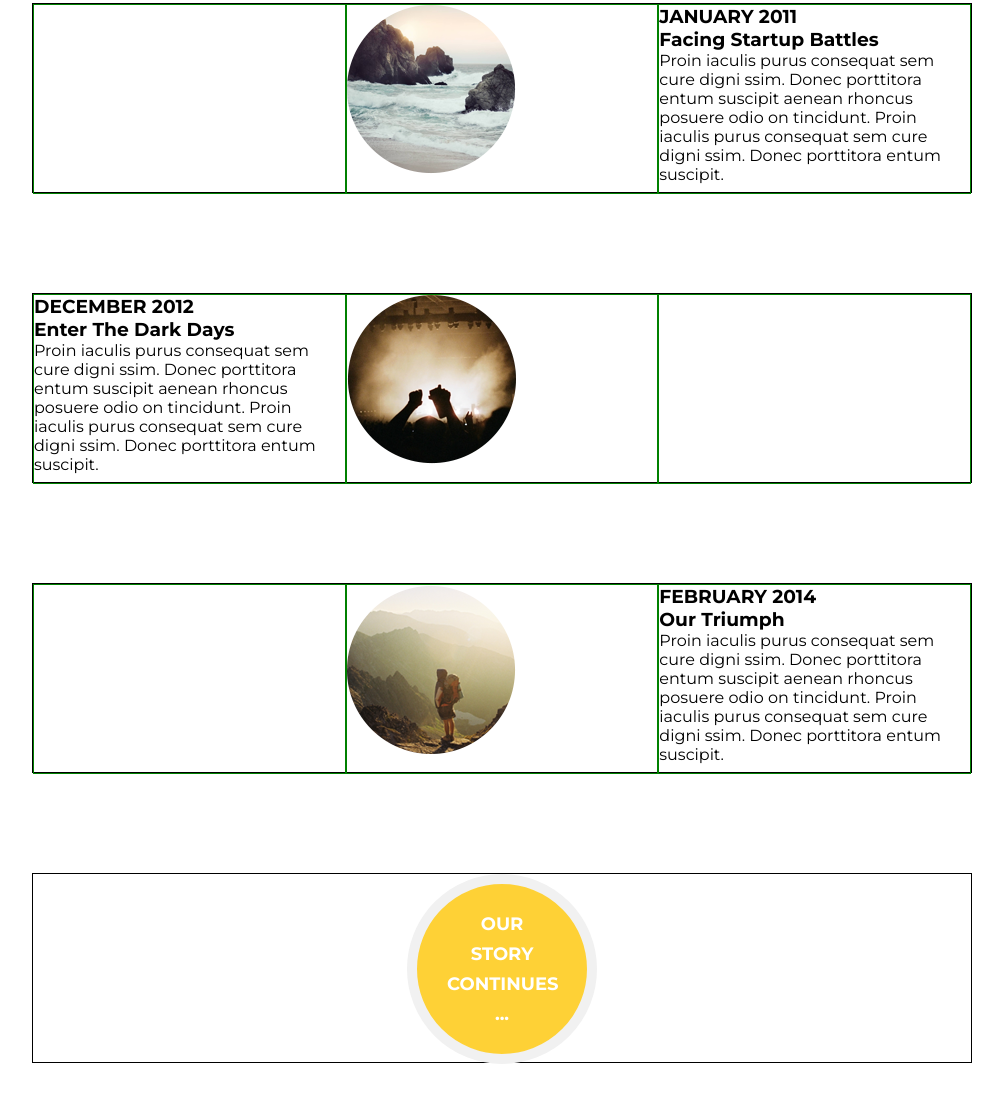
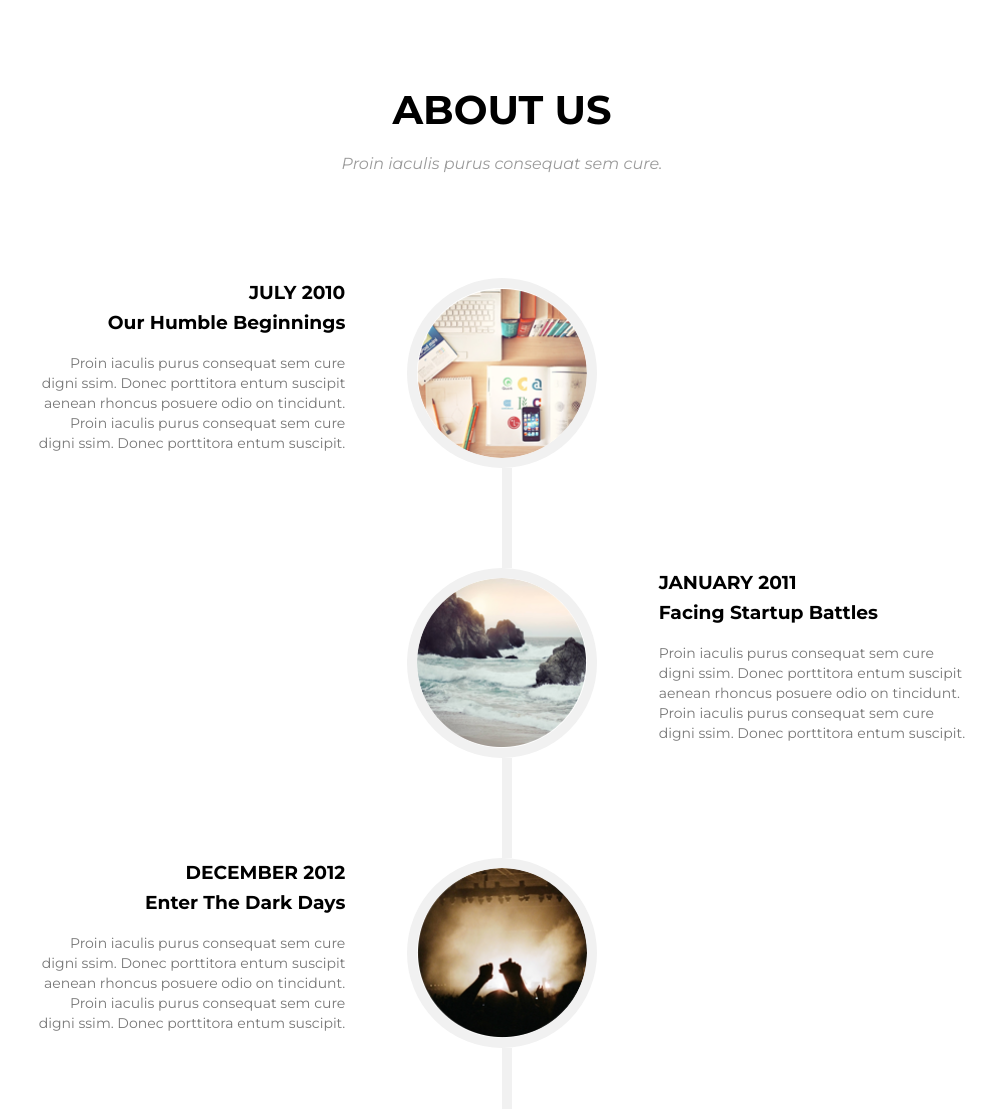
Before and after one commit to Ma-Der/zadanie-7.7, a website: page index.html in a window 1280 px wide. Shown: the part 2898-4007 px from the top of the page, without its empty margins (138-1141 px from the left). Before the commit the page ends 3962 px from the top, so only its background shows below. Drawn offline with Linux system fonts and the light colour scheme.

Commit message:
Update About us section

```diff
--- a/index.html
+++ b/index.html
@@ -91,53 +91,61 @@
     <p class="aboutus-text">Proin iaculis purus consequat sem cure.</p>
     <div class="container">
       <div class="aboutus-dates">
-        <div class="col-4">
-          <h3>JULY 2010</h3>
-          <h3>Our Humble Beginnings</h3>
-          <p>Proin iaculis purus consequat sem cure digni ssim. Donec porttitora entum suscipit aenean rhoncus posuere odio on tincidunt. Proin iaculis purus consequat sem cure digni ssim. Donec porttitora entum suscipit.</p>
+        <div class="col-4 pic-text-left">
+          <h3 class="pic-title-text">JULY 2010</h3>
+          <h3 class="pic-title-text">Our Humble Beginnings</h3>
+          <p class="pic-text">Proin iaculis purus consequat sem cure digni ssim. Donec porttitora entum suscipit aenean rhoncus posuere odio on tincidunt. Proin iaculis purus consequat sem cure digni ssim. Donec porttitora entum suscipit.</p>
         </div>
         <div class="col-4">
           <img src="./images/aboutus1.png" />
         </div>
         <div class="col-4"></div>
       </div>
-      <div class="aboutus-line"></div>
+      <div class="aboutus-freespace">
+        <div class="aboutus-line"></div>
+      </div>
       <div class="aboutus-dates">
         <div class="col-4"></div>
         <div class="col-4">
           <img src="./images/aboutus2.png" />
         </div>
-        <div class="col-4">
-          <h3>JANUARY 2011</h3>
-          <h3>Facing Startup Battles</h3>
-          <p>Proin iaculis purus consequat sem cure digni ssim. Donec porttitora entum suscipit aenean rhoncus posuere odio on tincidunt. Proin iaculis purus consequat sem cure digni ssim. Donec porttitora entum suscipit.</p>
+        <div class="col-4 pic-text-right">
+          <h3 class="pic-title-text">JANUARY 2011</h3>
+          <h3 class="pic-title-text">Facing Startup Battles</h3>
+          <p class="pic-text">Proin iaculis purus consequat sem cure digni ssim. Donec porttitora entum suscipit aenean rhoncus posuere odio on tincidunt. Proin iaculis purus consequat sem cure digni ssim. Donec porttitora entum suscipit.</p>
         </div>
       </div>
-      <div class="aboutus-line"></div>
+      <div class="aboutus-freespace">
+        <div class="aboutus-line"></div>
+      </div>
       <div class="aboutus-dates">
-        <div class="col-4">
-          <h3>DECEMBER 2012</h3>
-          <h3>Enter The Dark Days</h3>
-          <p>Proin iaculis purus consequat sem cure digni ssim. Donec porttitora entum suscipit aenean rhoncus posuere odio on tincidunt. Proin iaculis purus consequat sem cure digni ssim. Donec porttitora entum suscipit.</p>
+        <div class="col-4 pic-text-left">
+          <h3 class="pic-title-text">DECEMBER 2012</h3>
+          <h3 class="pic-title-text">Enter The Dark Days</h3>
+          <p class="pic-text">Proin iaculis purus consequat sem cure digni ssim. Donec porttitora entum suscipit aenean rhoncus posuere odio on tincidunt. Proin iaculis purus consequat sem cure digni ssim. Donec porttitora entum suscipit.</p>
         </div>
         <div class="col-4">
           <img src="./images/aboutus3.png" />
         </div>
         <div class="col-4"></div>
       </div>
-      <div class="aboutus-line"></div>
+      <div class="aboutus-freespace">
+        <div class="aboutus-line"></div>
+      </div>
       <div class="aboutus-dates">
         <div class="col-4"></div>
         <div class="col-4">
           <img src="./images/aboutus4.png" />
         </div>
-        <div class="col-4">
-          <h3>FEBRUARY 2014</h3>
-          <h3>Our Triumph</h3>
-          <p>Proin iaculis purus consequat sem cure digni ssim. Donec porttitora entum suscipit aenean rhoncus posuere odio on tincidunt. Proin iaculis purus consequat sem cure digni ssim. Donec porttitora entum suscipit.</p>
+        <div class="col-4 pic-text-right">
+          <h3 class="pic-title-text">FEBRUARY 2014</h3>
+          <h3 class="pic-title-text">Our Triumph</h3>
+          <p class="pic-text">Proin iaculis purus consequat sem cure digni ssim. Donec porttitora entum suscipit aenean rhoncus posuere odio on tincidunt. Proin iaculis purus consequat sem cure digni ssim. Donec porttitora entum suscipit.</p>
         </div>
       </div>
-      <div class="aboutus-line"></div>
+      <div class="aboutus-freespace">
+        <div class="aboutus-line"></div>
+      </div>
       <div class="aboutus-dates">
         <div class="pic-5">
           <h3 class="pic5-text">OUR STORY CONTINUES ...</h3>
--- a/sass/style.scss
+++ b/sass/style.scss
@@ -167,8 +167,9 @@ body {
     font-size: 16px;
     font-style: italic;
     text-align: center;
-    margin-bottom: 20px;
+    margin-bottom: 80px;
     line-height: 30px;
+    padding: 20px 0;
   }
   .portfolio-gallery {
     display: flex;
@@ -201,12 +202,42 @@ body {
 
 // ABOUT US //
 
+.aboutus-title {
+  font-size: 40px;
+  text-align: center;
+  margin-top: 120px;
+}
+.aboutus-text {
+  color: #9b9b9b;
+  text-align: center;
+  font-style: italic;
+  font-size: 16px;
+  margin-bottom: 85px;
+  padding: 20px 0;
+}
+.pic-text-left {
+  text-align: right;
+}
+.pic-text-right {
+  text-align: left;
+}
+.pic-title-text {
+ line-height: 30px;
+}
+.pic-text {
+  color: #777;
+  font-size: 14px;
+  line-height: 20px;
+  padding: 15px 0;
+  overflow: visible;
+}
 .aboutus-dates {
-  border: 1px solid black;
+  //border: 1px solid black;
   height: 190px;
   div {
-    border: 1px solid green;
+    //border: 1px solid green;
     height: 190px;
+    overflow: visible;
   }
   .pic-5 {
     border: 10px solid #f1f1f1;
@@ -224,7 +255,22 @@ body {
       width: 110px;
     }
   }
+  img {
+    border: 10px solid #f1f1f1;
+    border-radius: 100px;
+    display: block;
+    height: 100%;
+    margin: 0 auto;
+  }
 }
-.aboutus-line {
+.aboutus-freespace {
   height: 100px;
+  position: relative;
+  .aboutus-line {
+    background-color: #f1f1f1;
+    height: 100px;
+    position: absolute;
+    left: 50%;
+    width: 10px;
+  }
 }
```
Also changed, not shown: css/style.css, 1 other file.
